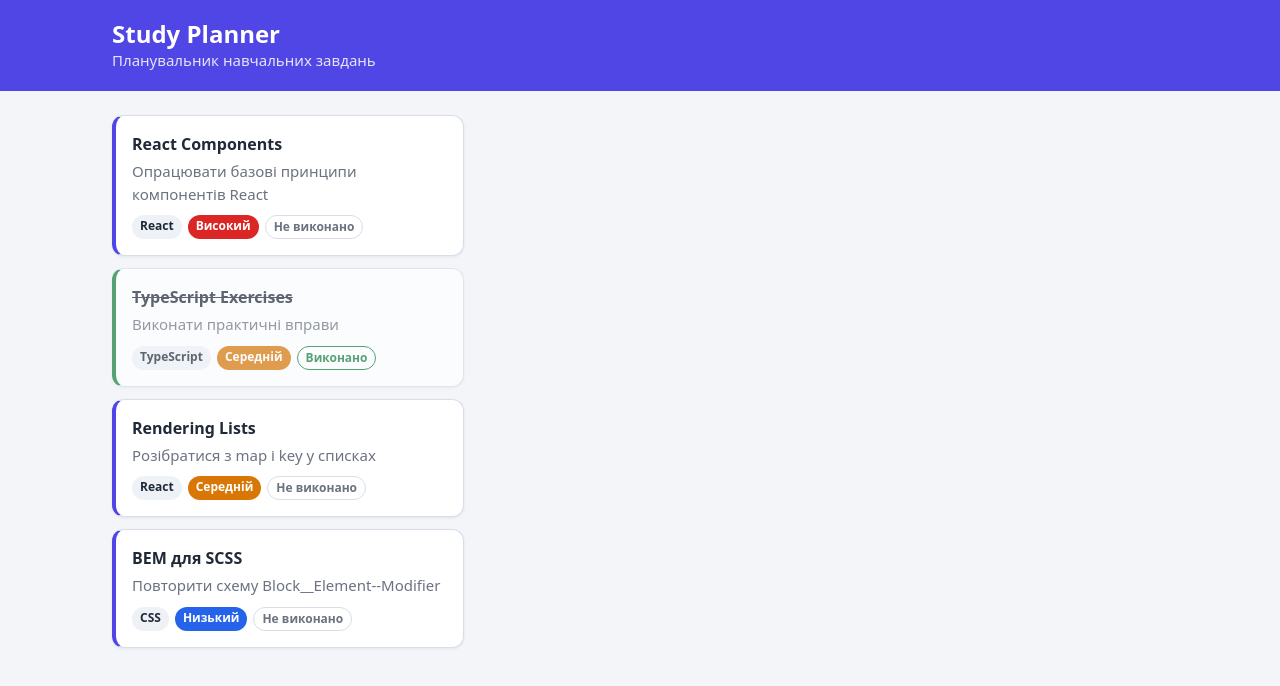
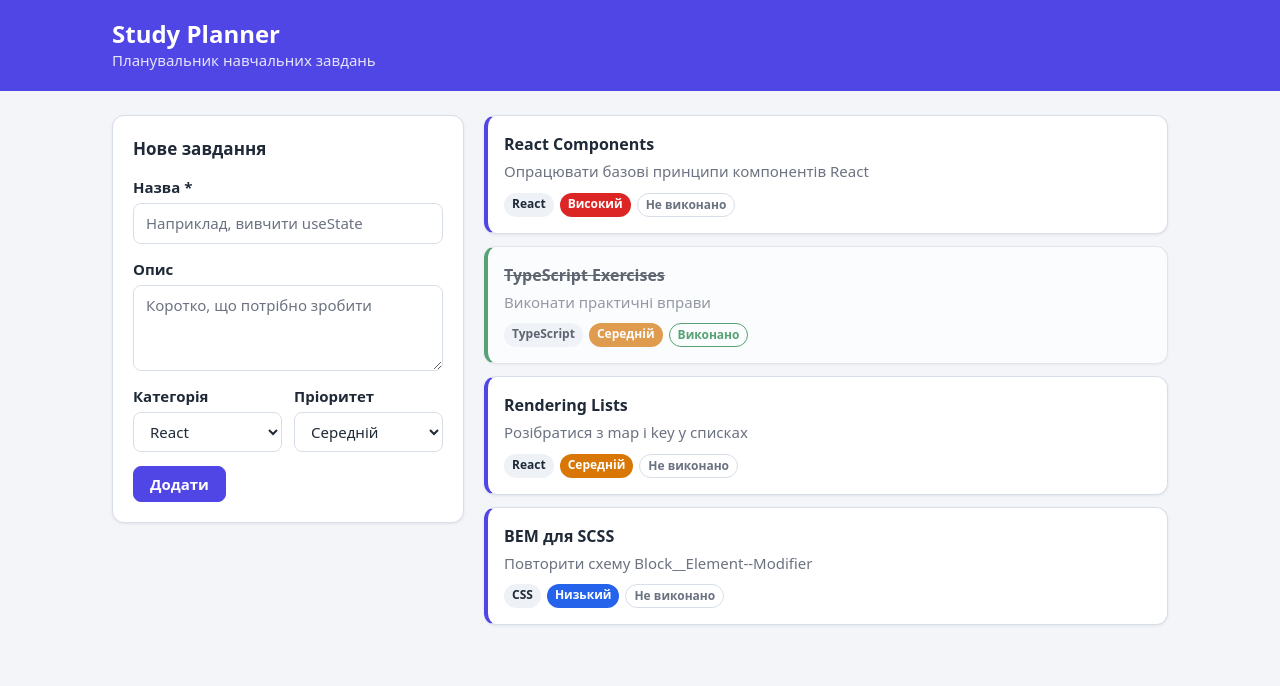
Before and after one commit to shawnkane667/web_labs3kurs, a React (Vite) app in the folder lab8/: page / in a window 1280 px wide. Shown: the top 686 px of the page. Built offline with nearby package versions, Linux system fonts and the light colour scheme.

Commit message:
feat(lab-08): add new tasks with TaskForm

```diff
--- a/lab8/src/App.tsx
+++ b/lab8/src/App.tsx
@@ -1,18 +1,30 @@
 import { useState } from 'react'
 import Header from './components/Header'
+import TaskForm from './components/TaskForm'
 import TaskList from './components/TaskList'
 import { initialTasks } from './data/initialTasks'
-import type { Task } from './types/task'
+import type { NewTask, Task } from './types/task'
 import './App.scss'
 
 function App() {
   // список завдань живе в стані App і передається дочірнім компонентам через props
-  const [tasks] = useState<Task[]>(initialTasks)
+  const [tasks, setTasks] = useState<Task[]>(initialTasks)
+
+  function addTask(newTask: NewTask) {
+    // незмінне оновлення: новий масив з новим завданням на початку
+    setTasks((prev) => {
+      const nextId = Math.max(0, ...prev.map((task) => task.id)) + 1
+      return [{ ...newTask, id: nextId, completed: false }, ...prev]
+    })
+  }
 
   return (
     <div className="app">
       <Header />
       <main className="app__container">
+        <aside className="app__sidebar">
+          <TaskForm onAdd={addTask} />
+        </aside>
         <div className="app__content">
           <TaskList tasks={tasks} />
         </div>
--- /dev/null
+++ b/lab8/src/components/TaskForm.scss
@@ -0,0 +1,28 @@
+@use '../styles/mixins' as *;
+
+// Блок "task-form": форма додавання завдання
+.task-form {
+  @include card;
+
+  display: flex;
+  flex-direction: column;
+  gap: 0.875rem;
+
+  &__title {
+    font-size: 1.0625rem;
+  }
+
+  &__textarea {
+    resize: vertical;
+  }
+
+  &__row {
+    display: grid;
+    grid-template-columns: 1fr 1fr;
+    gap: 0.75rem;
+  }
+
+  &__submit {
+    align-self: flex-start;
+  }
+}
--- /dev/null
+++ b/lab8/src/components/TaskForm.tsx
@@ -0,0 +1,144 @@
+import { useState, type ChangeEvent, type FormEvent } from 'react'
+import { CATEGORIES } from '../data/initialTasks'
+import { PRIORITY_LABELS, type NewTask, type Priority } from '../types/task'
+import './TaskForm.scss'
+
+interface TaskFormProps {
+  onAdd: (task: NewTask) => void
+}
+
+const TITLE_MAX_LENGTH = 80
+
+const EMPTY_FORM: NewTask = {
+  title: '',
+  description: '',
+  category: CATEGORIES[0],
+  priority: 'medium',
+}
+
+function validateTitle(title: string): string | null {
+  if (!title.trim()) return 'Введіть назву завдання'
+  if (title.trim().length > TITLE_MAX_LENGTH) return `Не більше ${TITLE_MAX_LENGTH} символів`
+  return null
+}
+
+function TaskForm({ onAdd }: TaskFormProps) {
+  // керована форма: усі значення полів зберігаються в одному об'єкті стану
+  const [values, setValues] = useState<NewTask>(EMPTY_FORM)
+  const [submitted, setSubmitted] = useState(false)
+
+  // помилка обчислюється з поточного стану, окремий state для неї не потрібен
+  const titleError = submitted ? validateTitle(values.title) : null
+
+  function handleChange(event: ChangeEvent<HTMLInputElement | HTMLTextAreaElement | HTMLSelectElement>) {
+    const { name, value } = event.target
+    // незмінне оновлення об'єкта: копія з одним зміненим полем
+    setValues((prev) => ({ ...prev, [name]: value }))
+  }
+
+  function handleSubmit(event: FormEvent<HTMLFormElement>) {
+    event.preventDefault()
+    if (validateTitle(values.title)) {
+      setSubmitted(true)
+      return
+    }
+    onAdd({
+      ...values,
+      title: values.title.trim(),
+      description: values.description.trim(),
+    })
+    // після успішного додавання форма очищується
+    setValues(EMPTY_FORM)
+    setSubmitted(false)
+  }
+
+  return (
+    <form className="task-form" onSubmit={handleSubmit} noValidate>
+      <h2 className="task-form__title">Нове завдання</h2>
+
+      <div className={`field${titleError ? ' field--invalid' : ''}`}>
+        <label className="field__label" htmlFor="task-title">
+          Назва *
+        </label>
+        <input
+          id="task-title"
+          className="field__control"
+          name="title"
+          value={values.title}
+          onChange={handleChange}
+          placeholder="Наприклад, вивчити useState"
+          maxLength={TITLE_MAX_LENGTH + 20}
+          aria-invalid={titleError ? true : undefined}
+          aria-describedby={titleError ? 'task-title-error' : undefined}
+          autoComplete="off"
+        />
+        {titleError && (
+          <span id="task-title-error" className="field__error">
+            {titleError}
+          </span>
+        )}
+      </div>
+
+      <div className="field">
+        <label className="field__label" htmlFor="task-description">
+          Опис
+        </label>
+        <textarea
+          id="task-description"
+          className="field__control task-form__textarea"
+          name="description"
+          value={values.description}
+          onChange={handleChange}
+          placeholder="Коротко, що потрібно зробити"
+          rows={3}
+        />
+      </div>
+
+      <div className="task-form__row">
+        <div className="field">
+          <label className="field__label" htmlFor="task-category">
+            Категорія
+          </label>
+          <select
+            id="task-category"
+            className="field__control"
+            name="category"
+            value={values.category}
+            onChange={handleChange}
+          >
+            {CATEGORIES.map((category) => (
+              <option key={category} value={category}>
+                {category}
+              </option>
+            ))}
+          </select>
+        </div>
+
+        <div className="field">
+          <label className="field__label" htmlFor="task-priority">
+            Пріоритет
+          </label>
+          <select
+            id="task-priority"
+            className="field__control"
+            name="priority"
+            value={values.priority}
+            onChange={handleChange}
+          >
+            {(Object.keys(PRIORITY_LABELS) as Priority[]).map((priority) => (
+              <option key={priority} value={priority}>
+                {PRIORITY_LABELS[priority]}
+              </option>
+            ))}
+          </select>
+        </div>
+      </div>
+
+      <button type="submit" className="button button--primary task-form__submit">
+        Додати
+      </button>
+    </form>
+  )
+}
+
+export default TaskForm
```
